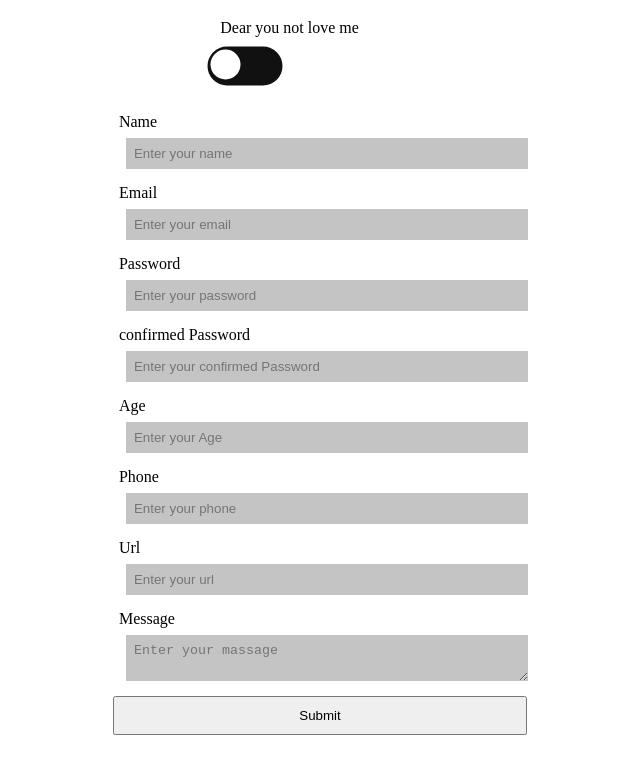
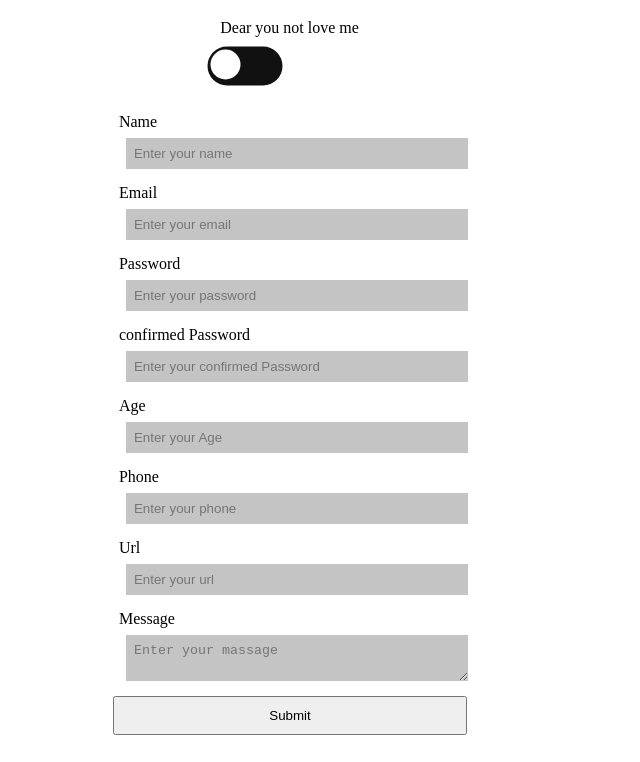
Before and after one commit to FatimaAlmashhor/Cool-form-dark-mode, a plain HTML site: page index.html in a window 1280 px wide. Shown: the part 61-823 px from the top of the page, without its empty margins (350-990 px from the left). Drawn offline with Linux system fonts and the light colour scheme.

Commit message:
Fix : phone

```diff
--- a/css/styles.css
+++ b/css/styles.css
@@ -23,18 +23,21 @@
     --text-color: #fff;
     --input-color: rgb(211, 211, 211);
   }
+  main{
+      /* width: 100%; */
+  }
   .checkbox {
     opacity: 0;
     position: absolute;
   }
 
   .title{
-    min-width: 100px;
+    /* min-width: 100px; */
     padding : 4px 6px;
   }
   form{
       margin: 30px;
-      width: 100%;
+      width: inherit;
   }
   input  ,textarea{
       margin: 7px;
--- a/index.html
+++ b/index.html
@@ -45,7 +45,7 @@
             </label>
             <label class="title">
                 Phone
-                <input type='number' id='phone' required  placeholder="Enter your phone "/>
+                <input type='tel' id='phone' required  placeholder="Enter your phone "/>
             </label>
             <label class="title">
                 Url
```
